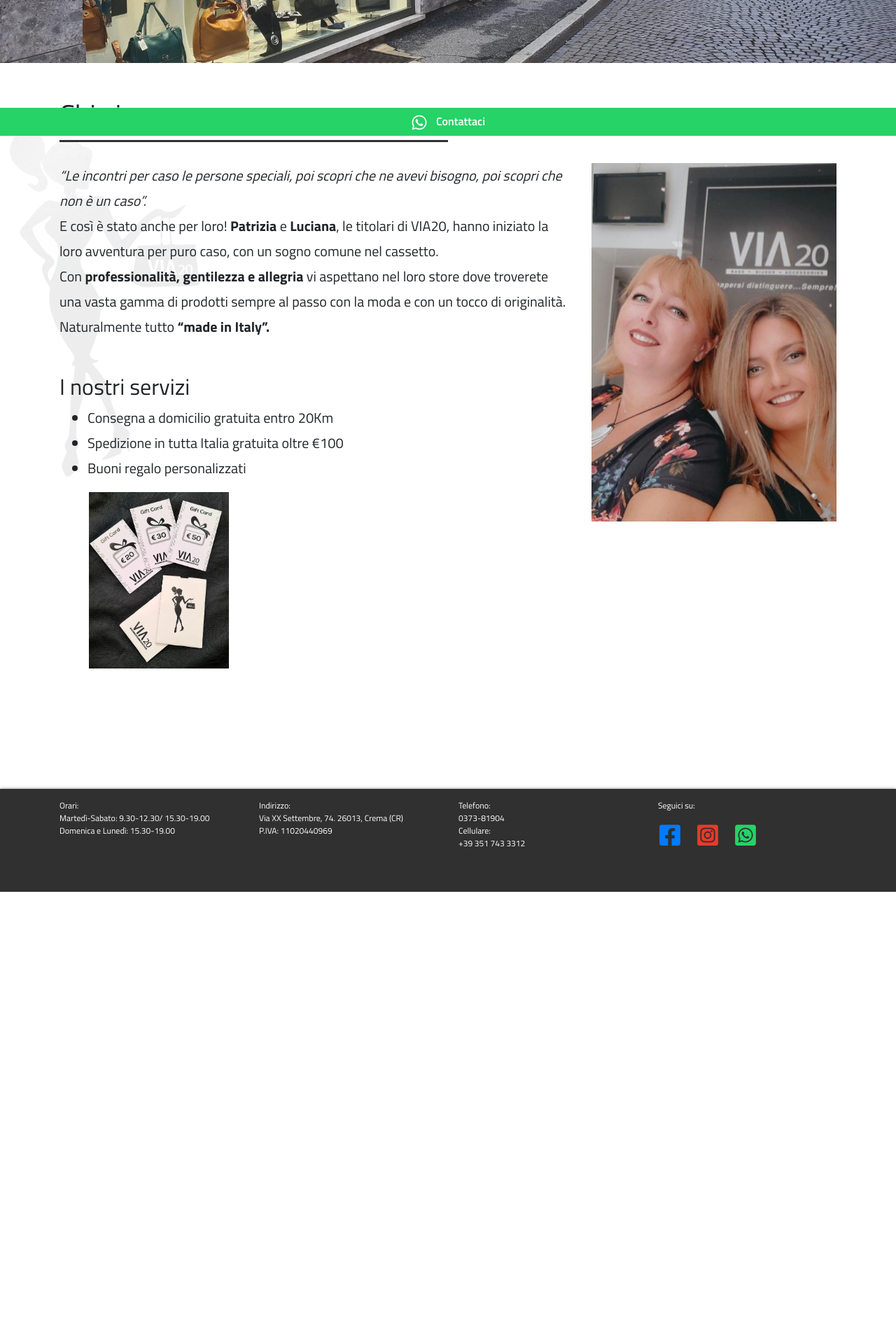
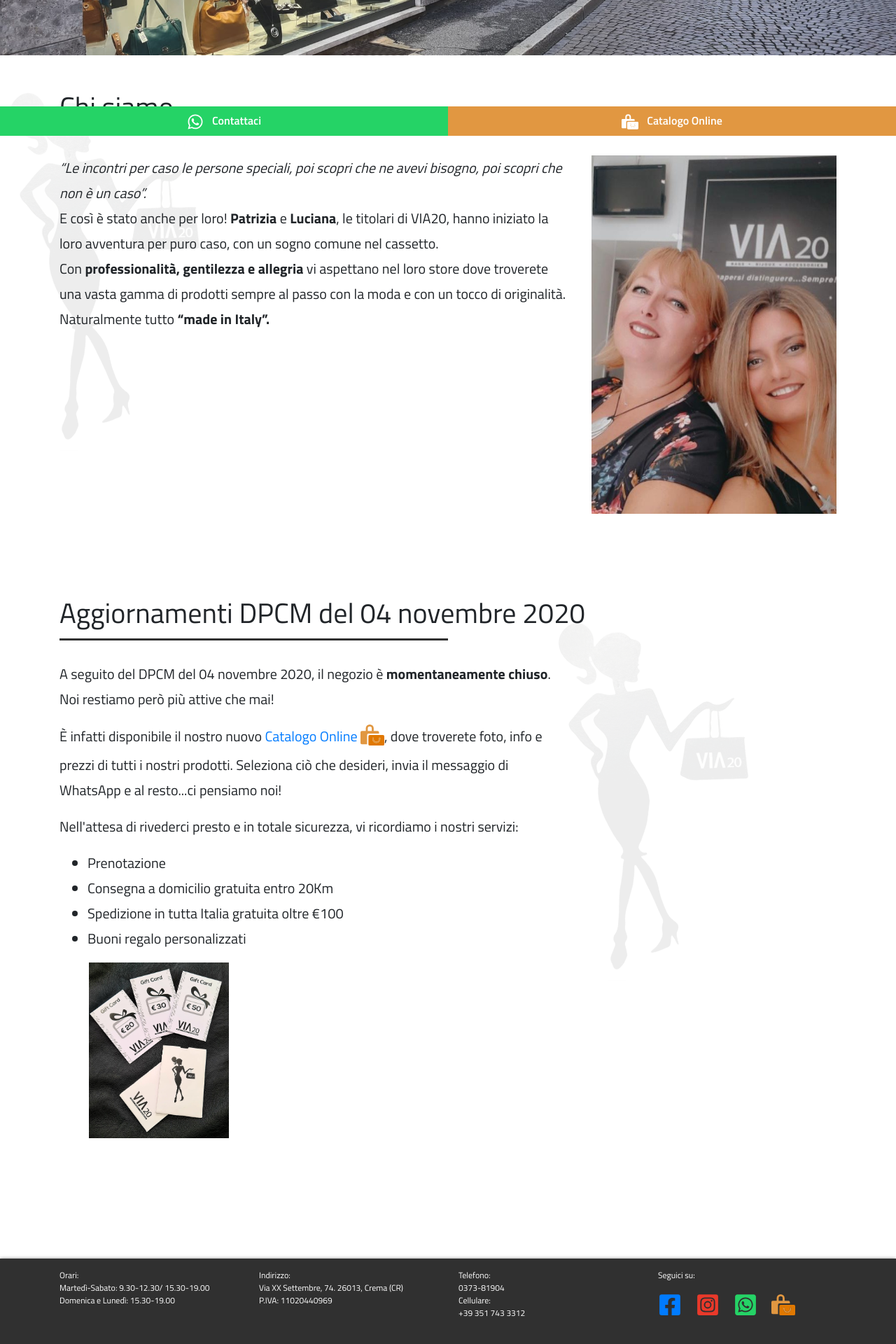
Before and after one commit to silviacalo/via20, a React (Create React App) app: page / in a window 1280 px wide. Shown: the part 606-2526 px from the top of the page at 70% size. Before the commit the page ends 1880 px from the top, so only its background shows below. Built offline with nearby package versions, Linux system fonts and the light colour scheme.

Commit message:
rilasciato catalogo online

```diff
--- a/src/components/footer.js
+++ b/src/components/footer.js
@@ -3,6 +3,7 @@
 import {ReactComponent as Whatsapp}  from '../contents/whatsapp.svg';
 import {ReactComponent as Whatsappfull}  from '../contents/whatsapp-full.svg';
 import {ReactComponent as Instagram} from '../contents/instagram.svg';
+import {ReactComponent as Catalog}  from '../contents/catalog.svg';
 
 const Footer = () => {
 
@@ -54,16 +55,23 @@
                 <a href="https://api.whatsapp.com/send?phone=+393517433312" target="_blank" rel="noopener noreferrer" className="social__link social__link--whatsapp">
                   <Whatsappfull />
                 </a>
+                <a href="https://www.whatsapp.com/catalog/393517433312/" target="_blank" rel="noopener noreferrer" title="Scopri il nostro catalogo" className="social__link social__link--catalog">
+                  <Catalog />
+                </a>
               </div>
             </div>
           </div>
         </div>
       </div>
     </footer>
-    <div class="contatti d-flex align-items-center justify-content-center">
-      <a href="https://api.whatsapp.com/send?phone=+393517433312" target="_blank" rel="noopener noreferrer">
+    <div class="contatti d-flex align-items-center justify-content-around">
+      <a href="https://api.whatsapp.com/send?phone=+393517433312" target="_blank" rel="noopener noreferrer" className="contatti__link green">
         <Whatsapp />
         Contattaci
+      </a>
+      <a href="https://www.whatsapp.com/catalog/393517433312/" target="_blank" rel="noopener noreferrer" title="Scopri il nostro catalogo" className="contatti__link orange">
+        <Catalog />
+        Catalogo Online
       </a>
     </div>
   </>
--- a/src/components/header.js
+++ b/src/components/header.js
@@ -4,6 +4,7 @@
 import {ReactComponent as Facebook}  from '../contents/facebook.svg';
 import {ReactComponent as Instagram} from '../contents/instagram.svg';
 import {ReactComponent as Whatsappfull}  from '../contents/whatsapp-full.svg';
+import {ReactComponent as Catalog}  from '../contents/catalog.svg';
 
 const Header = ({location}) => {
   const [open, setOpen] = useState(false);
@@ -60,8 +61,11 @@
                 <a href="https://www.instagram.com/via20_via20/" target="_blank" rel="noopener noreferrer" title="Instagram" className="social__link social__link--instagram">
                   <Instagram />
                 </a>
-                <a href="https://api.whatsapp.com/send?phone=+393517433312" target="_blank" rel="noopener noreferrer" className="social__link social__link--whatsapp">
+                <a href="https://api.whatsapp.com/send?phone=+393517433312" target="_blank" rel="noopener noreferrer" title="Contattaci su WhatsApp" className="social__link social__link--whatsapp">
                   <Whatsappfull />
+                </a>
+                <a href="https://www.whatsapp.com/catalog/393517433312/" target="_blank" rel="noopener noreferrer" title="Scopri il nostro catalogo" className="social__link social__link--catalog">
+                  <Catalog />
                 </a>
               </div>
             </div>
--- a/src/css/partials/footer.scss
+++ b/src/css/partials/footer.scss
@@ -12,8 +12,6 @@
 }
 
 .contatti {
-  height: 40px;
-  background-color: #25d366;
   color: $white;
   text-align: center;
   position: fixed;
@@ -21,19 +19,32 @@
   left: 0;
   right: 0;
 
-  a {
+  &__link {
+    display: block;
+    width: 50%;
+    background-color: #25d366;
     color: $white;
     font-weight: 600;
     text-decoration: none;
+    padding: 8px 0;
+
+    &.orange {
+      background-color: #e19741;
+    }
 
     &:hover {
       text-decoration: underline;
+
+      svg {
+        fill: #0056b3;
       }
     }
 
     svg {
+      fill: $white;
       height: 24px;
       width: 24px;
       margin-right: 12px;
     }
   }
+}
--- a/src/css/partials/header.scss
+++ b/src/css/partials/header.scss
@@ -14,12 +14,12 @@
 
   &__logo {
     img {
-      max-width: 150px;
+      max-width: 120px;
     }
 
     @media (max-width: 576px) {
       img {
-        max-width: 115px;
+        max-width: 80px;
       }
     }
   }
--- a/src/css/partials/navigation.scss
+++ b/src/css/partials/navigation.scss
@@ -43,7 +43,7 @@
     background-color: transparent;
     text-decoration: none;
     color: $black;
-    margin-left: 30px;
+    margin-left: 16px;
 
     @media (max-width: 576px) {
       display: block;
@@ -65,10 +65,10 @@
 
     &.active {
       color: $black;
-      font-weight: 600;
+      font-weight: 700;
 
       .navigation__open {
-        font-weight: 600;
+        font-weight: 700;
       }
     }
 
--- a/src/css/partials/section.scss
+++ b/src/css/partials/section.scss
@@ -51,4 +51,24 @@
     font-size: 20px;
     line-height: 36px;
   }
+
+  &__link {
+    svg {
+      width: 34px;
+      height: 34px;
+      margin-bottom: 8px;
+
+      .fa-secondary {
+        fill: #e19741;
+      }
+
+      .fa-primary {
+        fill: #e07800;
+      }
+      @media (max-width: 576px) {
+        width: 30px;
+        height: 30px;
+      }
+    }
+  }
 }
--- a/src/css/partials/social.scss
+++ b/src/css/partials/social.scss
@@ -16,6 +16,10 @@
     svg {
       width: 34px;
       height: 34px;
+      @media (max-width: 576px) {
+        width: 30px;
+        height: 30px;
+      }
     }
 
     &--instagram {
@@ -67,5 +71,22 @@
         }
       }
     }
+
+    &--catalog {
+
+      .fa-secondary {
+        fill: #e19741;
+      }
+
+      .fa-primary {
+        fill: #e07800;
+      }
+
+      &:hover {
+        svg {
+          opacity: 0.8;
+        }
+      }
+    }
   }
 }
--- a/src/css/variables.scss
+++ b/src/css/variables.scss
@@ -22,7 +22,7 @@
 }
 
 #page-content {
-  padding-top: 96px;
+  padding-top: 85px;
   padding-bottom: 100px;
   overflow-x: hidden;
 
@@ -36,7 +36,7 @@
   background-color: #303030;
   height: 3px;
   width: 50%;
-  margin-top: 12px;
+  margin-top: 12px
 }
 
 li {
@@ -53,6 +53,10 @@
 
   @media (max-width: 576px) {
     background-position: 50% 10%;
+  }
+
+  &--img-right {
+    background-position-x: 80%;
   }
 }
 
--- a/src/routes/homepage.js
+++ b/src/routes/homepage.js
@@ -1,6 +1,7 @@
 import React from 'react';
 import user from '../contents/luciana-patrizia.jpeg';
 import giftcard from '../contents/giftcard.jpeg';
+import {ReactComponent as Catalog}  from '../contents/catalog.svg';
 
 const Homepage = () => {
 
@@ -41,8 +42,44 @@
                     Con <strong>professionalità, gentilezza e allegria</strong> vi aspettano nel loro store dove troverete una vasta gamma di prodotti sempre al passo
                     con la moda e con un tocco di originalità. Naturalmente tutto <strong>“made in Italy”.</strong>
                   </p>
-                  <h2>I nostri servizi</h2>
+                </div>
+                <div className="col-md-4">
+                  <img src={user} alt="Patrizia e Luciana" class="section__img"/>
+                </div>
+              </div>
+            </div>
+          </div>
+        </div>
+      </section>
+
+      <section className="section pb-0 pb-md-5 container-homepage container-homepage--img-right">
+        <div className="container">
+          <div className="row">
+            <div className="col-12">
+              <h1 className="section__title">
+                Aggiornamenti DPCM del 04 novembre 2020
+                <span className="under-title"></span>
+              </h1>
+              <div className="row">
+                <div className="col-md-8">
+                  <p>
+                    A seguito del DPCM del 04 novembre 2020, il negozio è <strong>momentaneamente chiuso</strong>.
+                    Noi restiamo però più attive che mai!
+                  </p>
+                  <p>
+                    &Egrave; infatti disponibile il nostro nuovo&nbsp;
+                    <a href="https://www.whatsapp.com/catalog/393517433312/" target="_blank" rel="noopener noreferrer" title="Scopri il nostro catalogo" className="section__link">
+                      Catalogo Online <Catalog />
+                    </a>,
+                    dove troverete foto, info e prezzi di tutti i nostri prodotti. Seleziona ciò che desideri, invia il messaggio di WhatsApp e al resto...ci pensiamo noi!
+                  </p>
+                  <p>
+                    Nell'attesa di rivederci presto e in totale sicurezza, vi ricordiamo i nostri servizi:
+                  </p>
                   <ul>
+                    <li>
+                      Prenotazione
+                    </li>
                     <li>
                       Consegna a domicilio gratuita entro 20Km
                     </li>
@@ -55,9 +92,6 @@
                   </ul>
                   <img src={giftcard} alt="giftcard" class="section__img-gift"/>
                 </div>
-                <div className="col-md-4">
-                  <img src={user} alt="Patrizia e Luciana" class="section__img"/>
-                </div>
               </div>
             </div>
           </div>
```
Also changed, not shown: src/contents/catalog.svg (added). Lines whose indentation alone changed are shown as unchanged.
